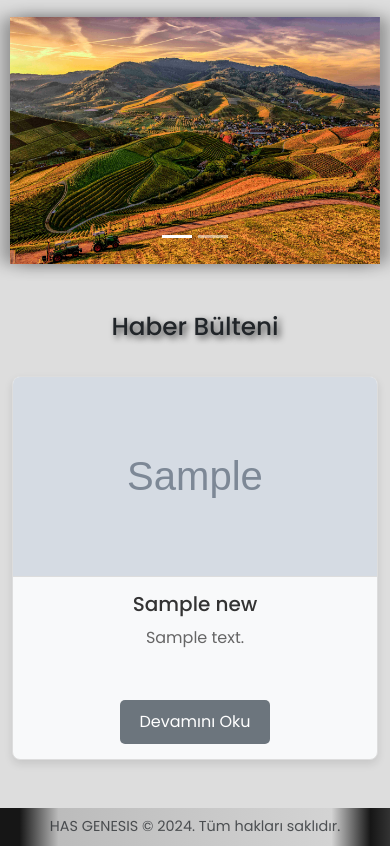
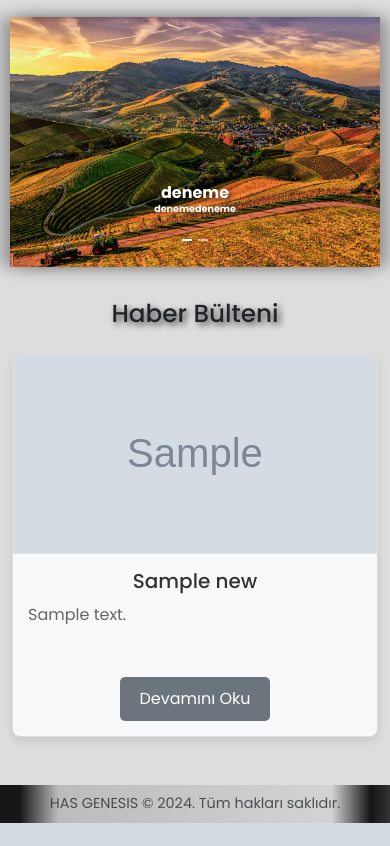
Before and after one commit to mevlutcanmercan/hasgenesis, a PHP site: page / in a window 390 px wide. Shown: the part 81-927 px from the top of the page. After the commit the page ends 904 px from the top, so only its background shows below. Run offline with PHP 8.4, Linux system fonts and the light colour scheme; data comes from the database, SQL or seed files in the repository; tables that the repository leaves empty or names only in its code hold one stand-in row (values such as "Sample post"); grey boxes marked "Sample" are stand-in pictures; some libraries are stand-ins or nearby versions.

Commit message:
ana sayfa ufak ayarlar yapıldı

```diff
--- a/css/index.css
+++ b/css/index.css
@@ -12,8 +12,9 @@ body {
 }
 
 .carousel-item img {
-    height: 600px; /* Görsellerin boyutunu biraz küçülttüm */
-    object-fit: cover; /* Görselin kutuya düzgün sığması */
+     /* Görsellerin boyutunu biraz küçülttüm */
+    height: 720px;
+    object-fit: fixed; /* Görselin kutuya düzgün sığması */
     width: 100%; /* Görsellerin carousel genişliği kadar olması */
 }
 
@@ -53,6 +54,7 @@ body {
 
 .carousel-item {
     transition: transform 0.6s ease-in-out;
+    cursor: pointer;
 }
 
 .carousel-item-next,
@@ -92,6 +94,7 @@ body {
 
 /* Carousel'in daha küçük ekranlarda daha iyi görünmesi için medya sorguları */
 @media (max-width: 768px) {
+
     .carousel-control-prev,
     .carousel-control-next {
         display: none; /* Butonları gizle */
@@ -103,29 +106,47 @@ body {
 
     .carousel-item img {
         height: auto; /* Küçük ekranlar için yükseklik esnek olsun */
-        max-height: 400px; /* Yüksekliği maksimum 400px yap */
+        height: 250px; /* Yüksekliği maksimum 400px yap */
         object-fit: cover; /* Görsellerin doğru sığması için */
     }
 
     .carousel-caption {
         padding: 10px; /* Mobilde daha az dolgu */
+        display: block;
     }
 
     .carousel-caption h2 {
-        font-size: 1.5rem !important; /* Mobilde başlık boyutunu küçült */
+        font-size: 1.0rem !important; /* Mobilde başlık boyutunu küçült */
+        margin: 0;
     }
 
     .carousel-caption p {
-        font-size: 1rem !important; /* Mobilde özet boyutunu küçült */
+        font-size: 0.6rem !important; /* Mobilde özet boyutunu küçült */
+        margin-bottom: 0;
+    }
+
+    .carousel-indicators {
+         bottom: 0px;
+         padding: 0;
+         display: inline-flex;/* Göstergeleri alttan biraz daha aşağı al */
+    }
+
+    .carousel-indicators button {
+        width: 10px !important; /* Göstergelerin genişliğini küçült */
+        height: 2px !important; /* Göstergelerin yüksekliğini küçült */
+         /* Göstergeler arasındaki boşluğu ayarla */
     }
 }
 
 /* ----------------------------------------------------------------------------------------------------------- */
 
 /* Güncel Haberler Başlık ve Kartlar */
+.my-5{
+    margin-top: 2rem !important;
+}
 .text-center1 {
     text-align: center;
-    margin-bottom: 35px;
+    margin-bottom: 25px;
     text-shadow: 3px 3px 6px rgba(0, 0, 0, 0.7);
 }
 
@@ -181,6 +202,7 @@ body {
     margin-bottom: 20px;
     overflow: hidden;
     text-overflow: ellipsis;
+    text-align: justify;
 
 }
 
--- a/index.php
+++ b/index.php
@@ -7,38 +7,18 @@ include 'bootstrap.php';
 $sliderQuery = "SELECT * FROM main_page_sliders"; // Tablo adını güncelledik
 $sliderResult = $conn->query($sliderQuery);
 
-$carouselItems = "";
-$firstItem = true;
+$slides = []; // Slaytları tutacak dizi
 
 if ($sliderResult->num_rows > 0) {
     while($row = $sliderResult->fetch_assoc()) {
-        $title = $row['title'];        // Başlık
-        $summary = $row['summary'];    // Özet
-        $imagePath = $row['image_path']; // Resim yolu
-        $link = $row['link'];          // Link
-
-        // Eğer link 'http://' veya 'https://' ile başlamıyorsa, 'https://' ekle
-        if (!preg_match('/^(http:\/\/|https:\/\/)/', $link)) {
-            $link = 'https://' . $link;
-        }
-
-        $activeClass = $firstItem ? 'active' : '';
-        $firstItem = false;
-
-        // Her bir carousel-item dinamik olarak oluşturuluyor
-        $carouselItems .= "
-        <div class='carousel-item $activeClass'>
-            <a href='$link'>
-                <img src='$imagePath' class='d-block w-100' alt='$title'>  <!-- Resmin yolu kullanılıyor -->
-                <div class='carousel-caption d-none d-md-block'>
-                    <h2>$title</h2>
-                    <p>$summary</p>
-                </div>
-            </a>
-        </div>";
+        $slides[] = [
+            'title' => $row['title'],
+            'summary' => $row['summary'],
+            'image_path' => $row['image_path'],
+            'link' => $row['link']
+        ];
     }
 }
-
 
 // Veritabanından son 4 haberi çekmek için SQL sorgusu
 $newsQuery = "SELECT id, name, summary, image_path1 FROM news ORDER BY created_at DESC LIMIT 4";
@@ -65,13 +45,10 @@ if ($newsResult->num_rows > 0) {
                 <a href='news_details.php?id=$newsID' class='news-card-btn'>Devamını Oku</a>
             </div>
         </div>";
-
     }
 } else {
     // Eğer haber yoksa mesaj göster
     $newsCards = "<p class='no-news-message'>Güncel haber yoktur.</p>";
-
-
 }
 ?>
 <!DOCTYPE html>
@@ -82,7 +59,6 @@ if ($newsResult->num_rows > 0) {
     <title>Ana Sayfa</title>
     <link rel="stylesheet" href="css/footer.css">
     <link rel="stylesheet" href="css/index.css?v=1.0">
-
 </head>
 <body>
 
@@ -90,18 +66,23 @@ if ($newsResult->num_rows > 0) {
 <div id="mainCarousel" class="carousel slide" data-bs-ride="carousel">
     <!-- Göstergeler -->
     <div class="carousel-indicators">
-        <?php
-        $sliderCount = $sliderResult->num_rows; // Slider sayısını al
-        for ($i = 0; $i < $sliderCount; $i++) {
-            $activeClass = $i === 0 ? 'active' : ''; // İlk slayt için active sınıfı ekle
-            echo "<button type='button' data-bs-target='#mainCarousel' data-bs-slide-to='$i' class='$activeClass' aria-label='Slide " . ($i + 1) . "'></button>";
-        }
-        ?>
+        <?php foreach ($slides as $index => $slide): ?>
+            <button type="button" data-bs-target="#mainCarousel" data-bs-slide-to="<?= $index ?>" class="<?= $index === 0 ? 'active' : '' ?>" aria-label="Slide <?= $index + 1 ?>"></button>
+        <?php endforeach; ?>
     </div>
 
     <div class="carousel-inner">
-        <?php echo $carouselItems; ?>
+        <?php foreach ($slides as $index => $slide): ?>
+            <div class="carousel-item <?= $index === 0 ? 'active' : '' ?>" data-url="<?= $slide['link'] ?>">
+                <img src="<?= $slide['image_path'] ?>" class="d-block w-100" alt="<?= htmlspecialchars($slide['title']) ?>">
+                <div class="carousel-caption d-md-block">
+                    <h2><?= htmlspecialchars($slide['title']) ?></h2>
+                    <p><?= htmlspecialchars($slide['summary']) ?></p>
+                </div>
+            </div>
+        <?php endforeach; ?>
     </div>
+
     <button class="carousel-control-prev" type="button" data-bs-target="#mainCarousel" data-bs-slide="prev">
         <span class="carousel-control-prev-icon" aria-hidden="true"></span>
         <span class="visually-hidden">Previous</span>
@@ -109,10 +90,21 @@ if ($newsResult->num_rows > 0) {
     <button class="carousel-control-next" type="button" data-bs-target="#mainCarousel" data-bs-slide="next">
         <span class="carousel-control-next-icon" aria-hidden="true"></span>
         <span class="visually-hidden">Next</span>
-    </button></div>
+    </button>
+</div>
+
+<script>
+    // Carousel öğelerine tıklandığında yönlendirme yapılması
+    document.querySelectorAll('.carousel-item').forEach(item => {
+        item.addEventListener('click', function() {
+            const url = this.getAttribute('data-url');
+            if (url) {
+                window.location.href = 'https://' + url; // URL'yi tam olarak değiştirme
+            }
+        });
+    });
+</script>
 <!------------------------------------------------------------------------------------------------------------------------------------------------------------->
-
-
 
 <!-- Güncel Haberler Başlığı -->
 <div class="container my-5">
@@ -132,8 +124,5 @@ if ($newsResult->num_rows > 0) {
 </footer>
 <!----------------------------------------------------------------Footer---------------------------------------------------------------------------------------->
 
-
-
-
 </body>
 </html>
```
Also changed, not shown: images/bursacard1.jpg.
